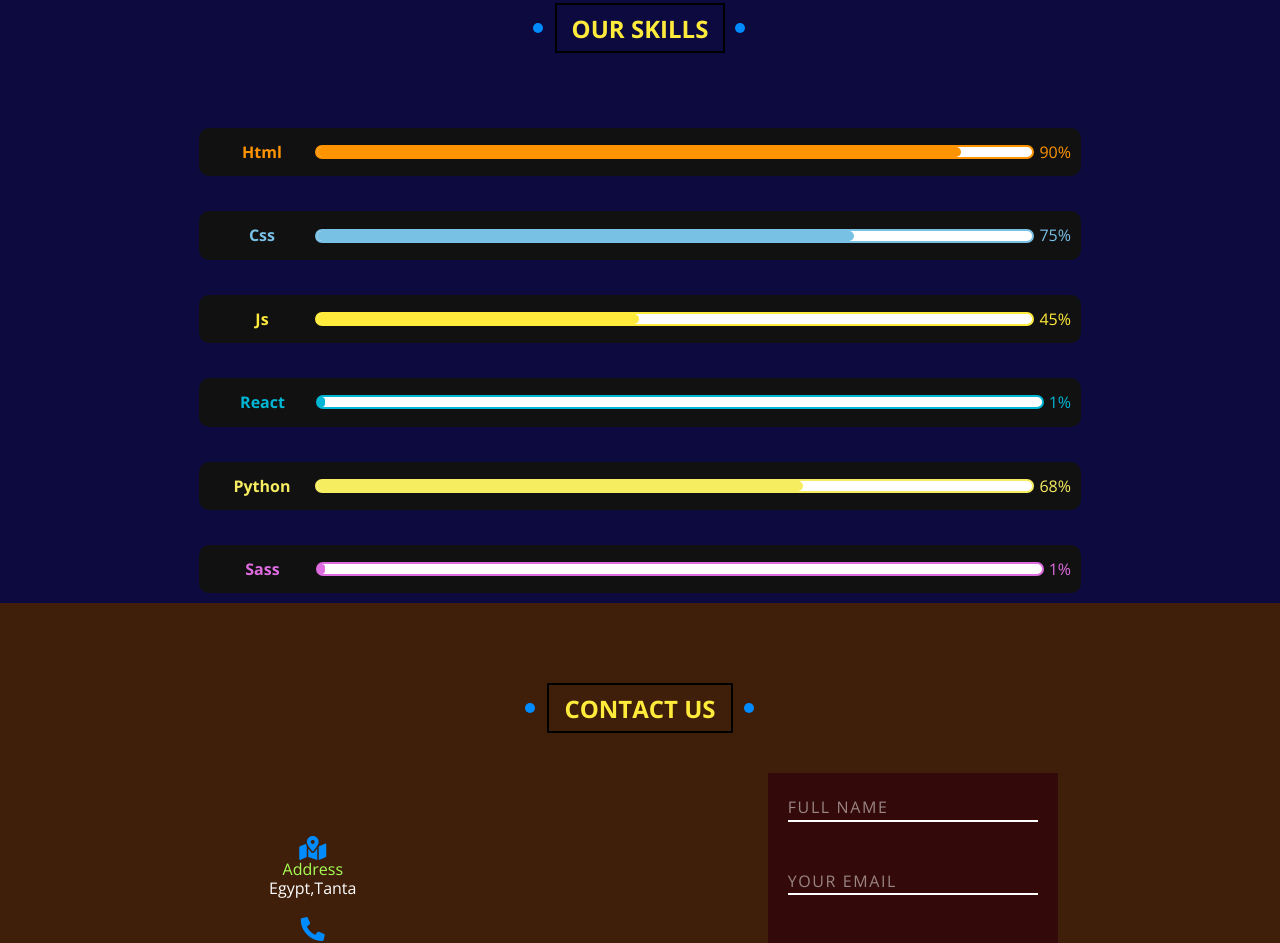
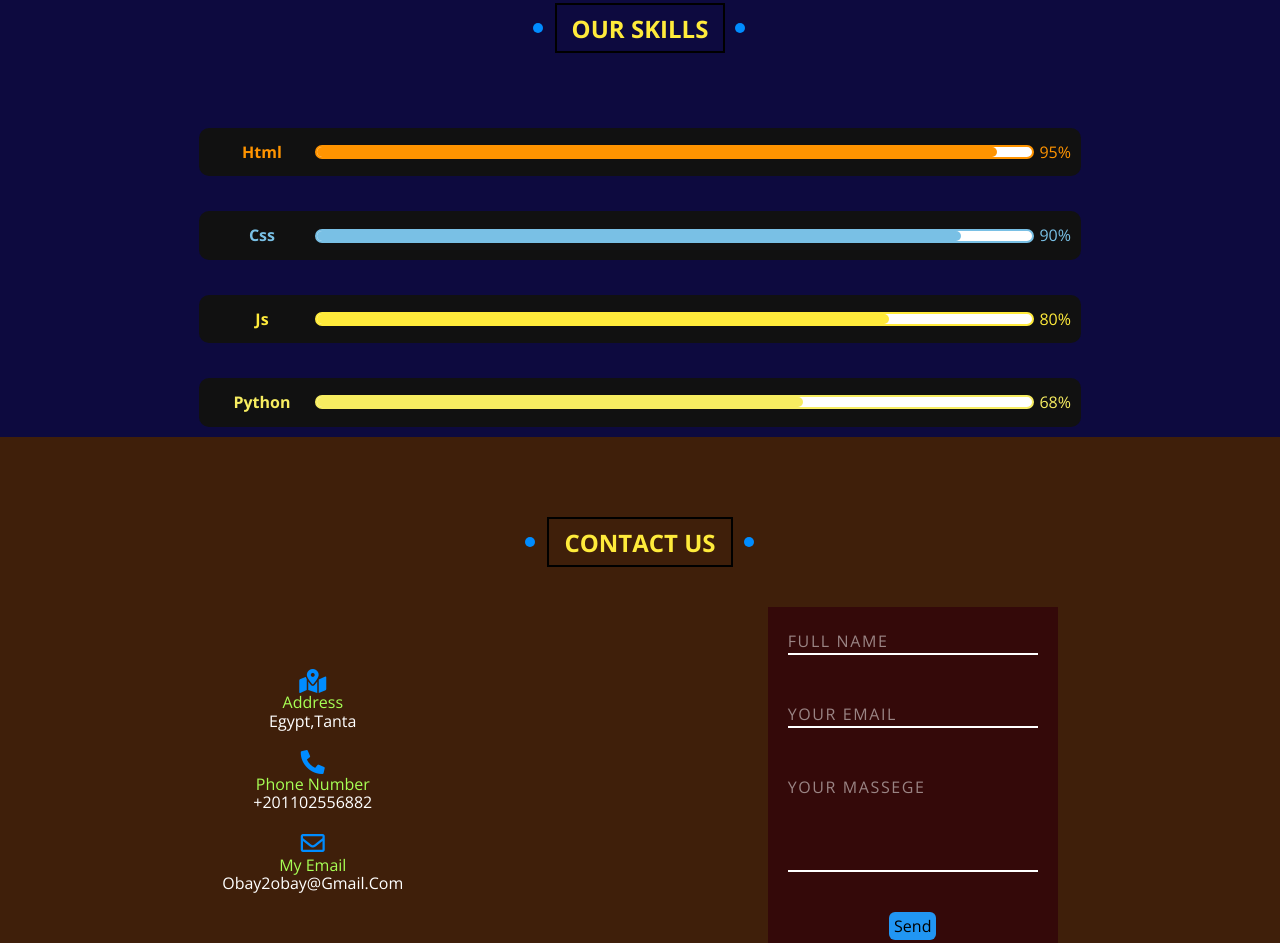
Before and after one commit to Ali-Ahmed-Obay/learn, a plain HTML site: page index.html in a window 1280 px wide. Shown: the part 1217-2160 px from the top of the page. Drawn offline with nearby package versions, Linux system fonts and the light colour scheme.

Commit message:
Update index.html

```diff
--- a/index.html
+++ b/index.html
@@ -101,42 +101,32 @@
                 <span class="name">Html</span>
 
                 <div class="percent">
+                    <div class="progress" style="width:95%;"></div>
+                </div>
+
+                <span class="value">95%</span>
+            </div>
+
+            <div class="box-skills" style="--clr:#79c0e5">
+                <span class="name">css</span>
+
+                <div class="percent">
                     <div class="progress" style="width:90%;"></div>
                 </div>
 
                 <span class="value">90%</span>
             </div>
 
-            <div class="box-skills" style="--clr:#79c0e5">
-                <span class="name">css</span>
-
-                <div class="percent">
-                    <div class="progress" style="width:75%;"></div>
-                </div>
-
-                <span class="value">75%</span>
-            </div>
-
             <div class="box-skills" style="--clr:#ffeb3b">
                 <span class="name">js</span>
 
                 <div class="percent">
-                    <div class="progress" style="width:45%;"></div>
+                    <div class="progress" style="width:80%;"></div>
                 </div>
 
-                <span class="value">45%</span>
+                <span class="value">80%</span>
             </div>
 
-
-            <div class="box-skills" style="--clr:#00b6d5">
-                <span class="name">React</span>
-
-                <div class="percent">
-                    <div class="progress" style="width:1%;"></div>
-                </div>
-
-                <span class="value">1%</span>
-            </div>
 
             <div class="box-skills" style="--clr:#f7ed61">
                 <span class="name">Python</span>
@@ -146,17 +136,6 @@
                 </div>
 
                 <span class="value">68%</span>
-            </div>
-
-
-            <div class="box-skills" style="--clr:#de6bdf">
-                <span class="name">Sass</span>
-
-                <div class="percent">
-                    <div class="progress" style="width:1%;"></div>
-                </div>
-
-                <span class="value">1%</span>
             </div>
 
 
```
